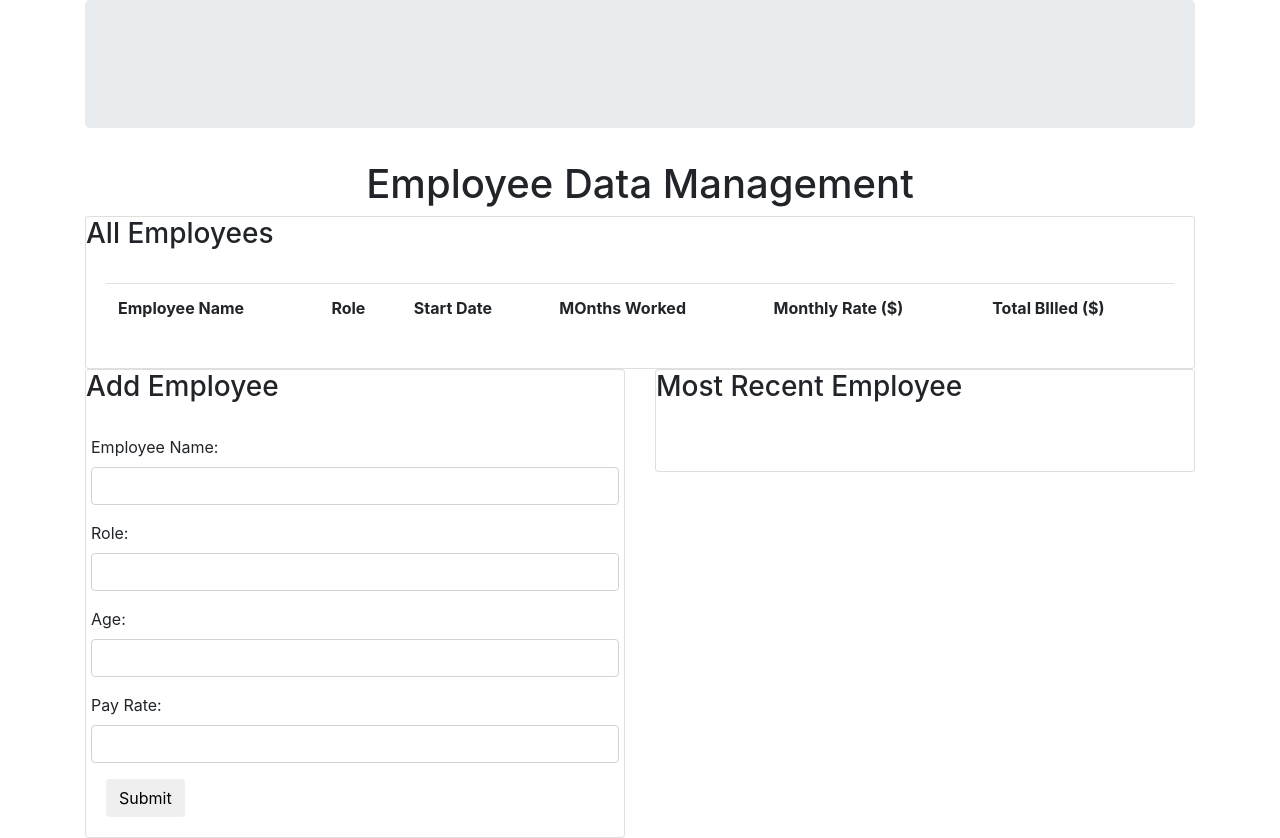
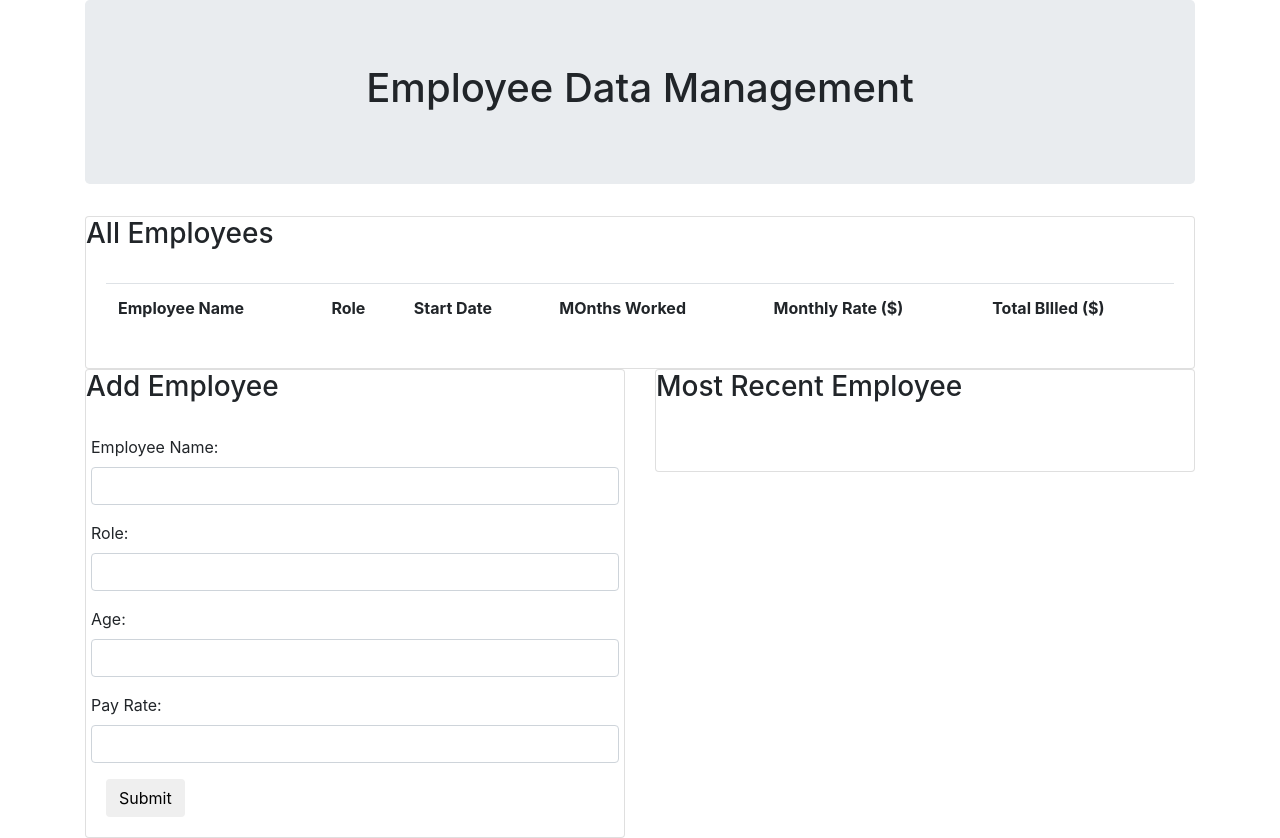
Before and after one commit to lokibeat/ClassActivityEmployeeForm, a plain HTML site: page index.html in a window 1280 px wide. Drawn offline with nearby package versions, Linux system fonts and the light colour scheme.

Commit message:
fixed jumbotron

```diff
--- a/index.html
+++ b/index.html
@@ -22,12 +22,7 @@
 
     <!-- Jumbotron -->
     <div class="jumbotron mb5">
-     </div>
-     <div class="employee-list">
      <h1 class="text-center">Employee Data Management</h1>
-
-
-
     </div>
     <div class="row">
     <!-- Employee List -->
```
